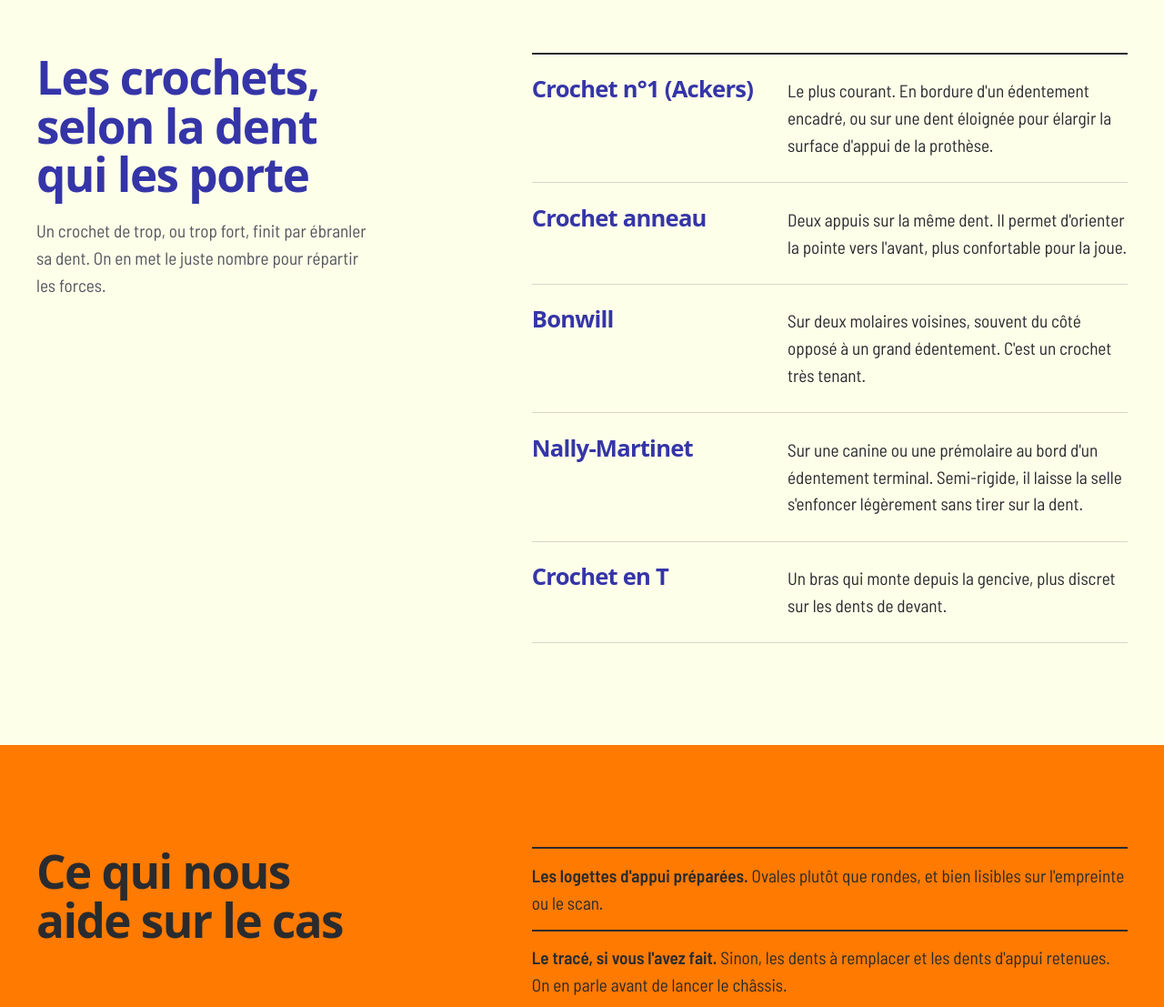
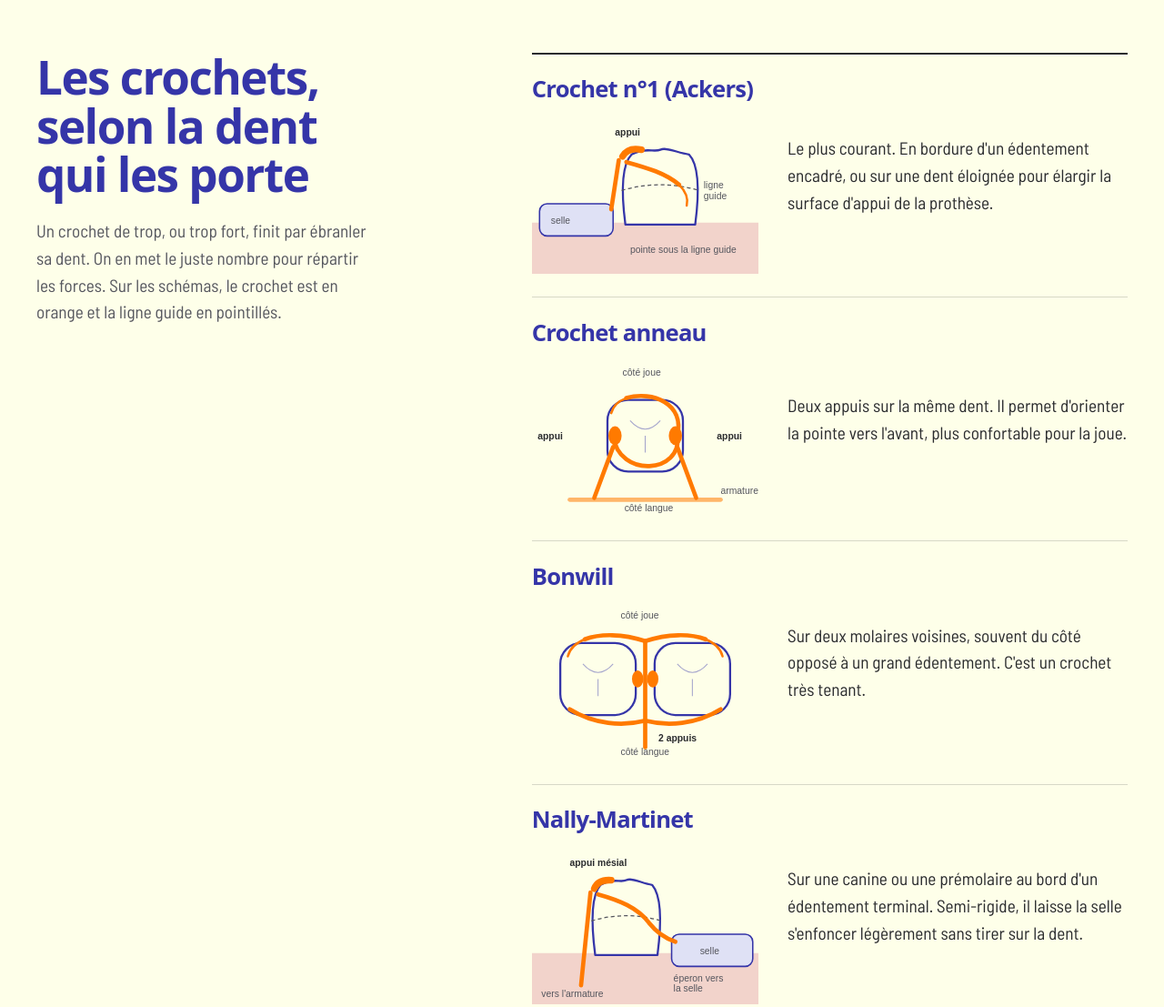
Before and after one commit to saonetechdentaire/ceramodent, a website built with Vite: page stellite.html in a window 1280 px wide. Shown: the part 2640-3747 px from the top of the page at 91% size. Built offline with nearby package versions, Linux system fonts and the light colour scheme; no server answers.

Commit message:
Stellite : schémas des cinq crochets

```diff
--- a/src/style.css
+++ b/src/style.css
@@ -356,6 +356,17 @@ img {
 }
 .row p {
   margin: 0;
+}
+/* Ligne avec un schéma sous le titre (crochets du stellite) */
+.row--fig p {
+  align-self: center;
+}
+.row__fig {
+  display: block;
+  width: 100%;
+  max-width: 260px;
+  height: auto;
+  margin-top: 0.75rem;
 }
 .towns {
   color: var(--muted);
--- a/stellite.html
+++ b/stellite.html
@@ -243,27 +243,42 @@
         <div class="wrap section__grid">
           <div class="section__head">
             <h2 id="t-crochets">Les crochets, selon la dent qui les porte</h2>
-            <p>Un crochet de trop, ou trop fort, finit par ébranler sa dent. On en met le juste nombre pour répartir les forces.</p>
+            <p>Un crochet de trop, ou trop fort, finit par ébranler sa dent. On en met le juste nombre pour répartir les forces. Sur les schémas, le crochet est en orange et la ligne guide en pointillés.</p>
           </div>
           <div class="rows">
-            <article class="row">
-              <h3>Crochet n°1 (Ackers)</h3>
+            <article class="row row--fig">
+              <div>
+                <h3>Crochet n°1 (Ackers)</h3>
+                <img class="row__fig" src="/graphics/crochets/ackers.svg" alt="Schéma d'un crochet n°1 (Ackers) vu de face : appui sur la dent du côté de la selle, bras qui passe sous la ligne guide" width="240" height="170" loading="lazy" />
+              </div>
               <p>Le plus courant. En bordure d'un édentement encadré, ou sur une dent éloignée pour élargir la surface d'appui de la prothèse.</p>
             </article>
-            <article class="row">
-              <h3>Crochet anneau</h3>
+            <article class="row row--fig">
+              <div>
+                <h3>Crochet anneau</h3>
+                <img class="row__fig" src="/graphics/crochets/anneau.svg" alt="Schéma d'un crochet anneau vu du dessus : deux appuis sur la même molaire et un bras qui en fait presque le tour" width="240" height="170" loading="lazy" />
+              </div>
               <p>Deux appuis sur la même dent. Il permet d'orienter la pointe vers l'avant, plus confortable pour la joue.</p>
             </article>
-            <article class="row">
-              <h3>Bonwill</h3>
+            <article class="row row--fig">
+              <div>
+                <h3>Bonwill</h3>
+                <img class="row__fig" src="/graphics/crochets/bonwill.svg" alt="Schéma d'un crochet Bonwill vu du dessus : deux appuis entre deux molaires voisines et quatre bras" width="240" height="170" loading="lazy" />
+              </div>
               <p>Sur deux molaires voisines, souvent du côté opposé à un grand édentement. C'est un crochet très tenant.</p>
             </article>
-            <article class="row">
-              <h3>Nally-Martinet</h3>
+            <article class="row row--fig">
+              <div>
+                <h3>Nally-Martinet</h3>
+                <img class="row__fig" src="/graphics/crochets/nally-martinet.svg" alt="Schéma d'un crochet Nally-Martinet vu de face : appui mésial et bras relié à la selle par un éperon" width="240" height="170" loading="lazy" />
+              </div>
               <p>Sur une canine ou une prémolaire au bord d'un édentement terminal. Semi-rigide, il laisse la selle s'enfoncer légèrement sans tirer sur la dent.</p>
             </article>
-            <article class="row">
-              <h3>Crochet en T</h3>
+            <article class="row row--fig">
+              <div>
+                <h3>Crochet en T</h3>
+                <img class="row__fig" src="/graphics/crochets/crochet-t.svg" alt="Schéma d'un crochet en T vu de face sur une canine : le bras monte depuis la gencive" width="240" height="170" loading="lazy" />
+              </div>
               <p>Un bras qui monte depuis la gencive, plus discret sur les dents de devant.</p>
             </article>
           </div>
```
Also changed, not shown: public/graphics/crochets/ackers.svg (added), public/graphics/crochets/anneau.svg (added), public/graphics/crochets/bonwill.svg (added), public/graphics/crochets/crochet-t.svg (added), public/graphics/crochets/nally-martinet.svg (added).
